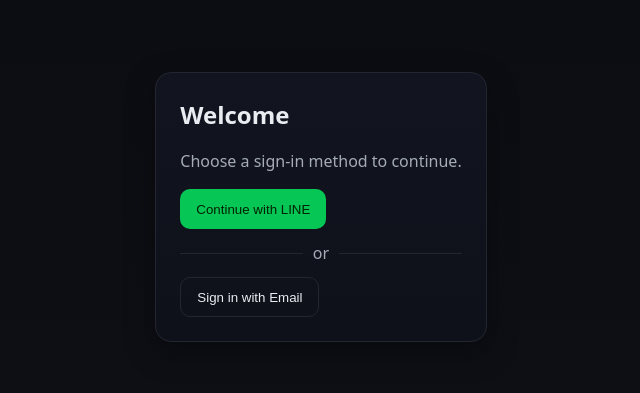
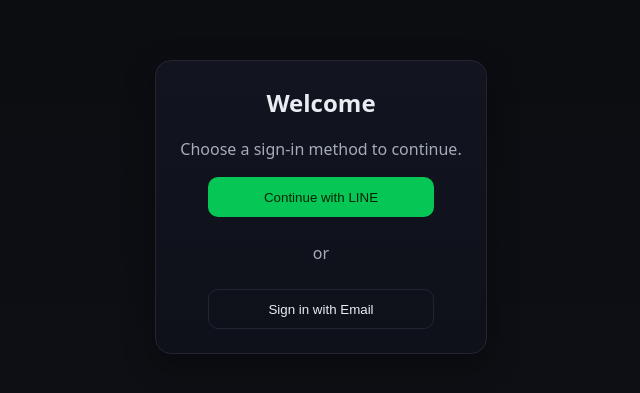
Before and after one commit to YunnYamoneAung/joybox-onboarding, a React (Vite) app: page / in a window 1280 px wide. Shown: the part 193-586 px from the top of the page, without its empty margins (319-959 px from the left). Built offline with nearby package versions, Linux system fonts and the light colour scheme.

Commit message:
fix: center login and signup buttons on Welcome page

```diff
--- a/src/pages/Welcome.jsx
+++ b/src/pages/Welcome.jsx
@@ -24,10 +24,11 @@ export default function Welcome() {
 
   return (
     <div className="center-wrap">
-      <div className="card narrow">
+      <div className="card narrow welcome-card">
         <h2>Welcome</h2>
         <p className="muted">Choose a sign-in method to continue.</p>
 
+        <div className="btn-group">
           <button className="btn line" onClick={handleLineLogin} disabled={loading}>
             {loading ? "Opening LINE..." : "Continue with LINE"}
           </button>
@@ -39,5 +40,6 @@ export default function Welcome() {
           </button>
         </div>
       </div>
+    </div>
   );
 }
--- a/src/styles.css
+++ b/src/styles.css
@@ -266,3 +266,21 @@ textarea { min-height: 90px; padding: 12px; }
     padding-top: 8px;
   }
 }
+
+/* Center the buttons in the Welcome card */
+.welcome-card {
+  text-align: center;
+}
+
+.welcome-card .btn-group {
+  display: flex;
+  flex-direction: column;
+  align-items: center;
+  gap: 12px;
+  margin-top: 16px;
+}
+
+.welcome-card .btn {
+  width: 80%;
+  max-width: 260px;
+}
```
Lines whose indentation alone changed are shown as unchanged.
